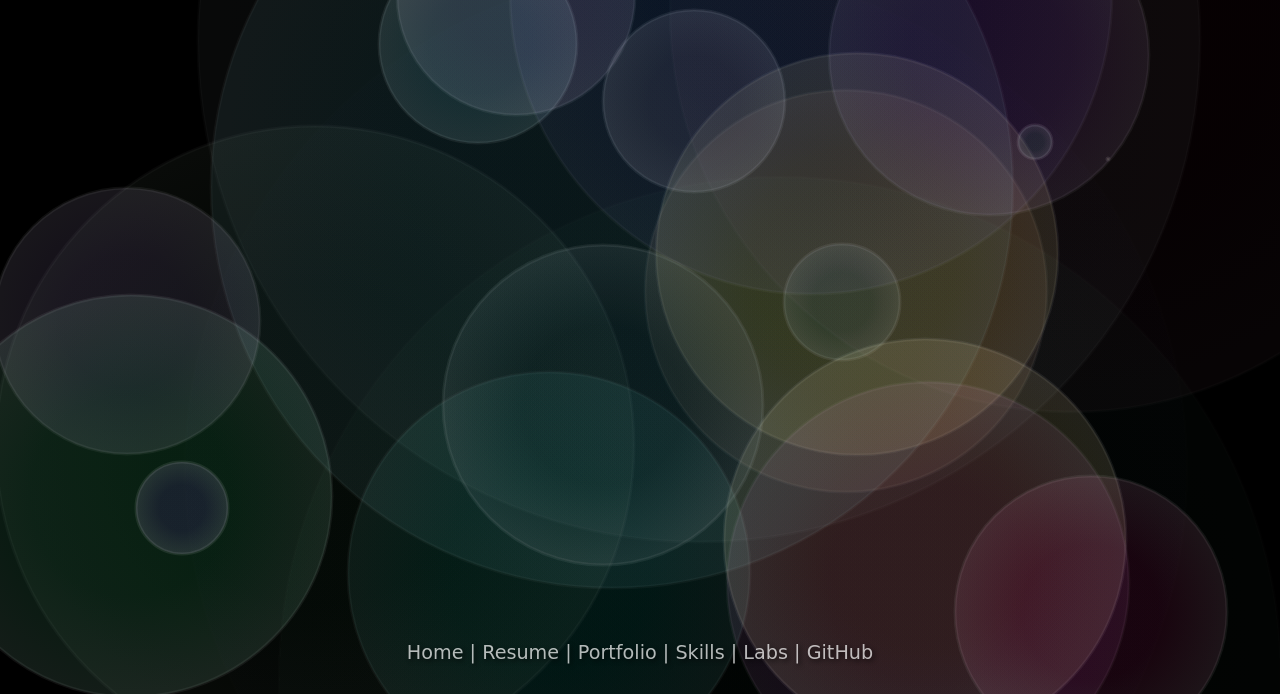
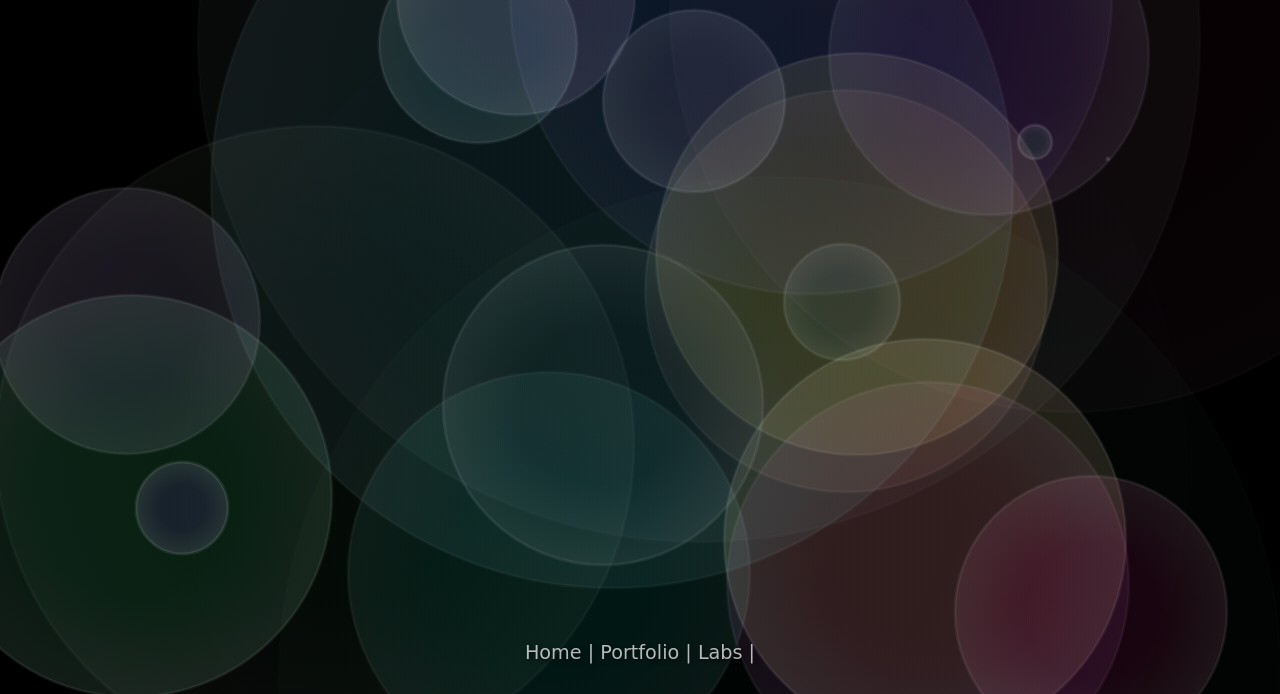
Before and after one commit to yuvalbennaim/yuvalbennaim.github.io, a plain HTML site: page index.html in a window 1280 px wide. Shown: the part 106-800 px from the top of the page. Drawn offline with Linux system fonts and the light colour scheme; a web font is replaced by a local one.

Commit message:
Update index.html
change

```diff
--- a/index.html
+++ b/index.html
@@ -69,11 +69,8 @@
 
     <div class="footer">
       <a class="link" ng-click="viewPage('/#home')">Home</a> |
-      <a class="link" ng-click="viewPage('/#resume')">Resume</a> |
       <a class="link" ng-click="viewPage('/#portfolio')">Portfolio</a> |
-      <a class="link" ng-click="viewPage('/#skills')">Skills</a> |
       <a class="xlink" ng-click="viewPage('/#labs')">Labs</a> |
-      <a href="https://github.com/yuvalbennaim/yuvalbennaim.github.io" target="_new">GitHub</a>
     </div>
   </body>
 </html>
```
